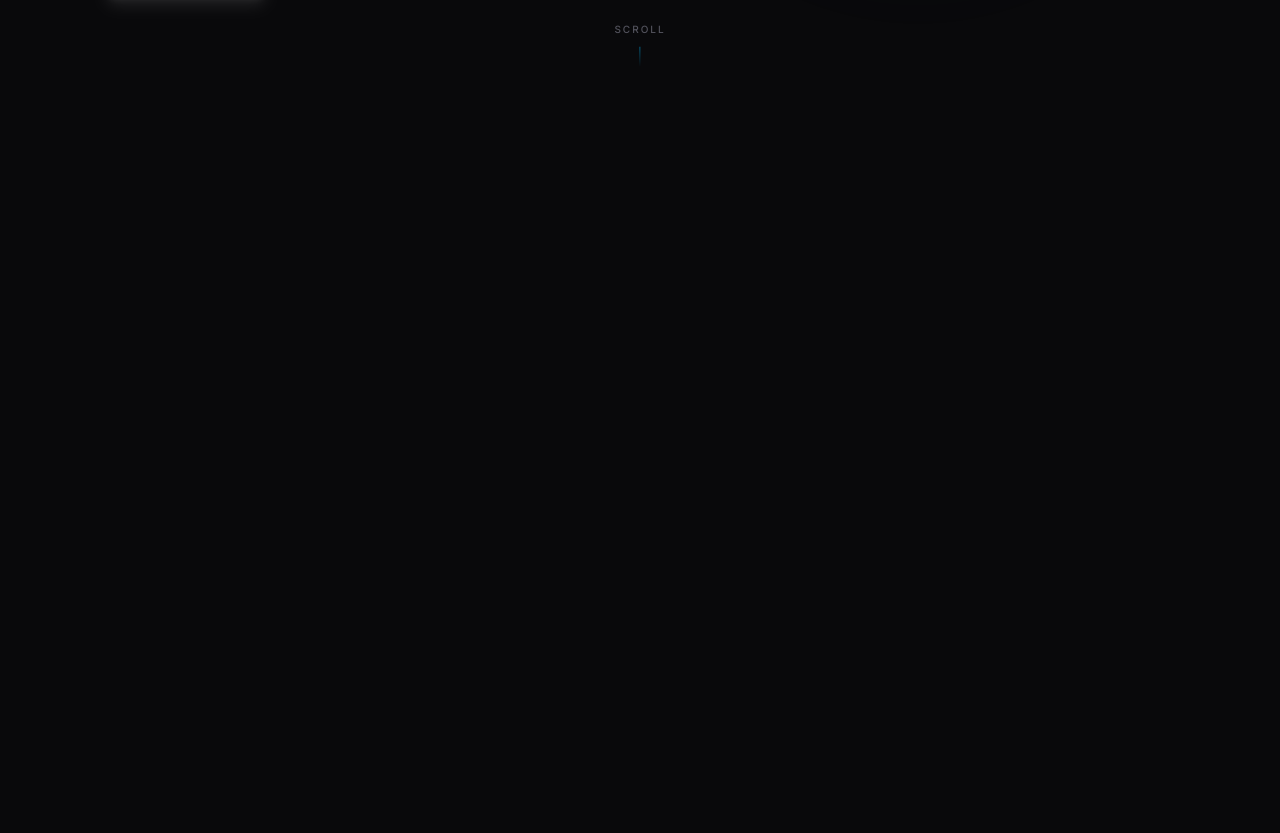
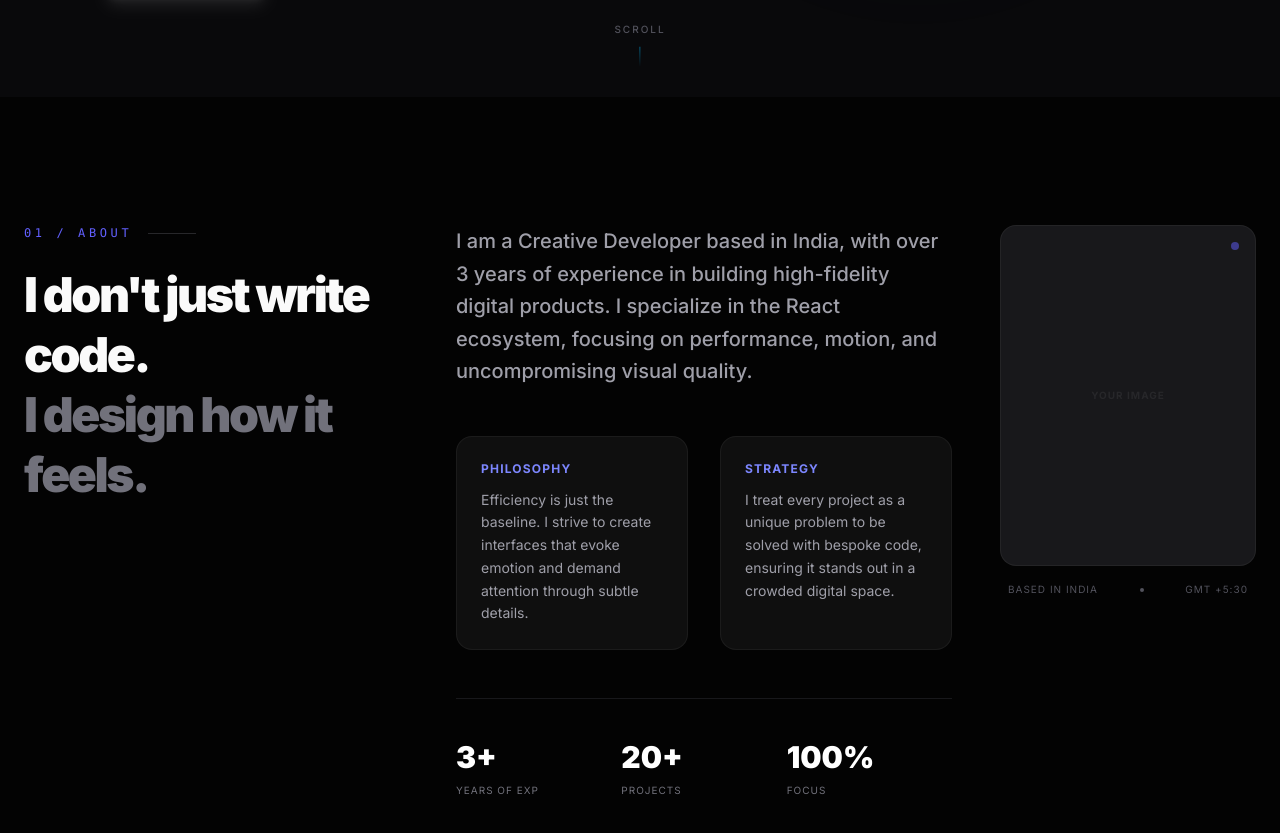
Before and after one commit to mr-ravi-ladumor/my-portfolio, a Next.js app: page / in a window 1280 px wide. Shown: the part 703-1536 px from the top of the page. Built offline with nearby package versions, Linux system fonts and the light colour scheme.

Commit message:
Scroll to About section and back home

```diff
--- a/app/page.tsx
+++ b/app/page.tsx
@@ -1,12 +1,13 @@
 "use client";
 
+import About from "@/components/About";
 import { motion } from "framer-motion";
 import { Github, Linkedin, Mail, FileText } from "lucide-react";
 import Image from "next/image";
 
 export default function Home() {
   return (
-    <main className="flex flex-col min-h-screen bg-[#09090b]">
+    <main id='home' className="flex flex-col min-h-screen bg-[#09090b]">
 
       {/* HERO SECTION */}
       <section className="relative w-full min-h-screen flex items-center overflow-hidden">
@@ -194,7 +195,9 @@
         </motion.div>
       </section>
 
-      <div id="about" className="min-h-screen" />
+      <div id="about" className="min-h-screen">
+        <About />
+      </div>
     </main>
   );
 }
--- a/components/Navbar.tsx
+++ b/components/Navbar.tsx
@@ -27,7 +27,7 @@
                     }`}
             >
                 <Link
-                    href="/"
+                    href="#home"
                     className="font-bold text-lg text-zinc-100 hover:text-sky-400 transition-colors shrink-0"
                 >
                     Ravi<span className="text-sky-400">.</span>
```
